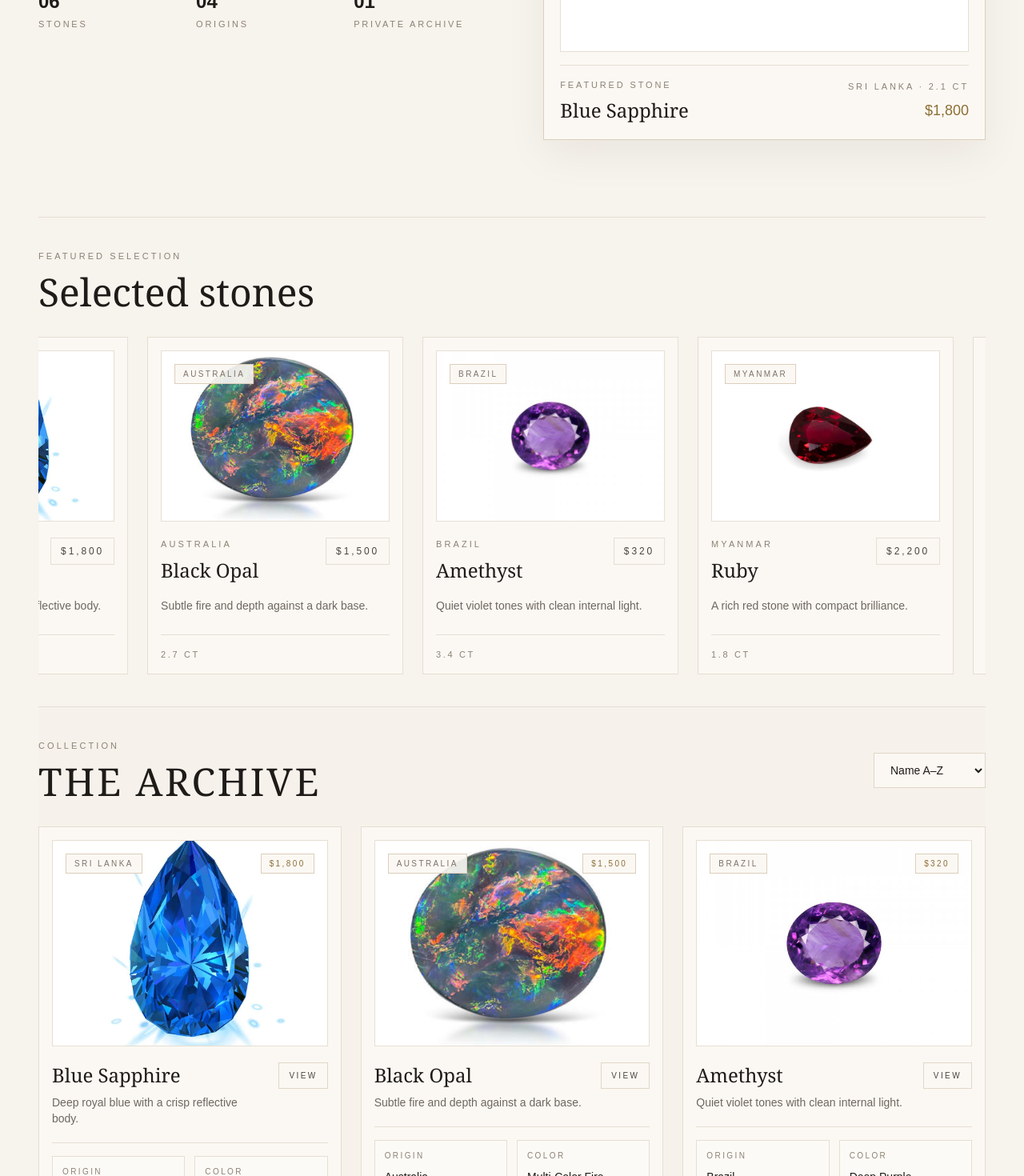
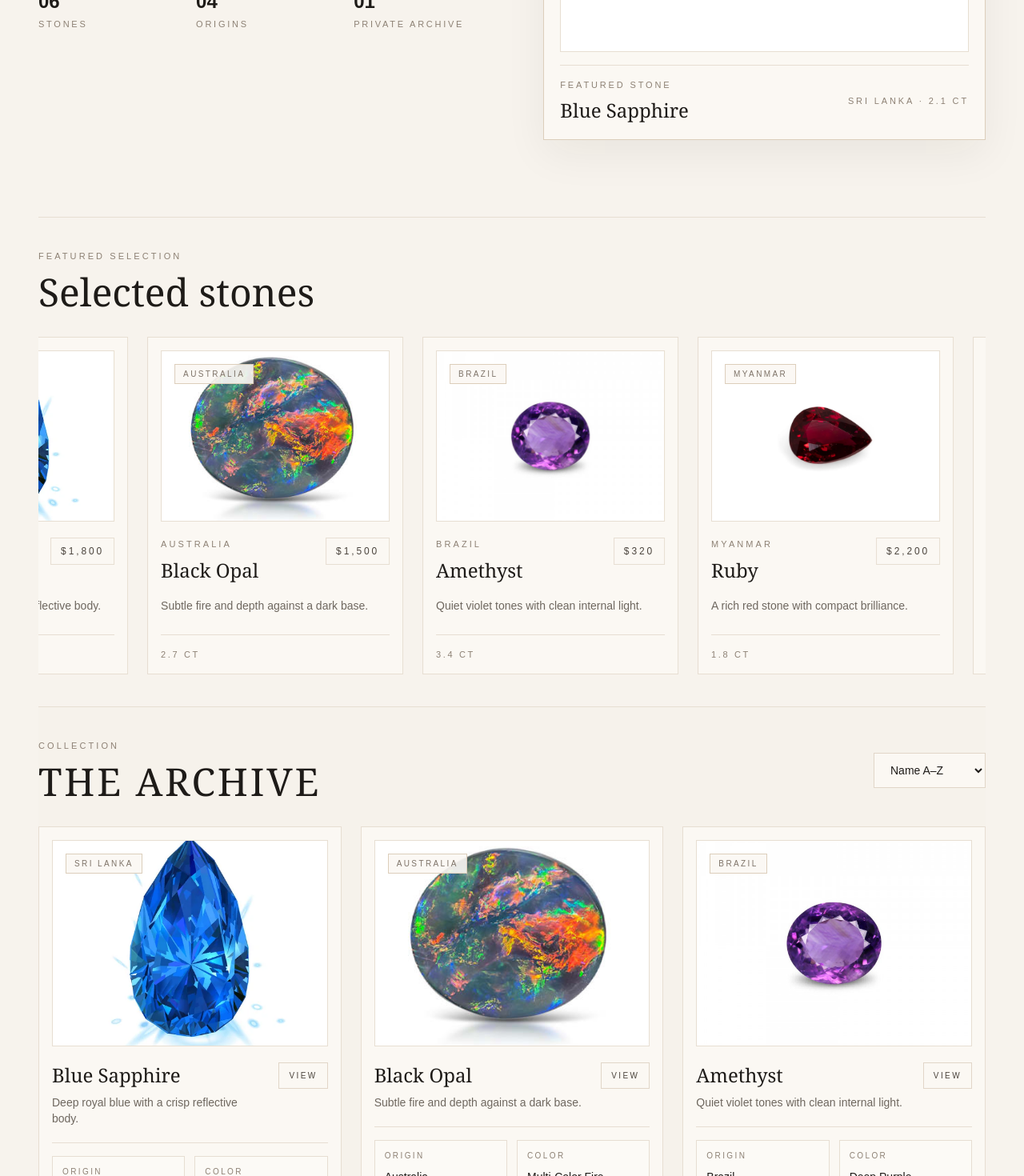
Before and after one commit to basicShaahid/gem_porto, a Next.js app: page / in a window 1280 px wide. Shown: the part 800-2270 px from the top of the page at 80% size. Built offline with nearby package versions, Linux system fonts and the light colour scheme.

Commit message:
clean up adn removing prices part 2

```diff
--- a/components/gems/GemCard.tsx
+++ b/components/gems/GemCard.tsx
@@ -15,9 +15,9 @@ export default function GemCard({ gem }: GemCardProps) {
             {gem.origin}
           </div>
 
-          <div className="absolute right-4 top-4 z-10 border border-[#DCCEBB] bg-[#FBF8F3]/90 px-2.5 py-1 text-[10px] uppercase tracking-[0.24em] text-[#8C6E34]">
+          {/* <div className="absolute right-4 top-4 z-10 border border-[#DCCEBB] bg-[#FBF8F3]/90 px-2.5 py-1 text-[10px] uppercase tracking-[0.24em] text-[#8C6E34]">
             {gem.price}
-          </div>
+          </div> */}
 
           <Image
             src={gem.image}
--- a/components/home/Hero.tsx
+++ b/components/home/Hero.tsx
@@ -79,7 +79,7 @@ export default function Hero() {
               <div className="text-[11px] uppercase tracking-[0.26em] text-[#8D8174]">
                 Sri Lanka · 2.1 ct
               </div>
-              <div className="mt-2 text-lg text-[#8C6E34]">$1,800</div>
+              {/* <div className="mt-2 text-lg text-[#8C6E34]">$1,800</div> */}
             </div>
           </div>
         </div>
```
